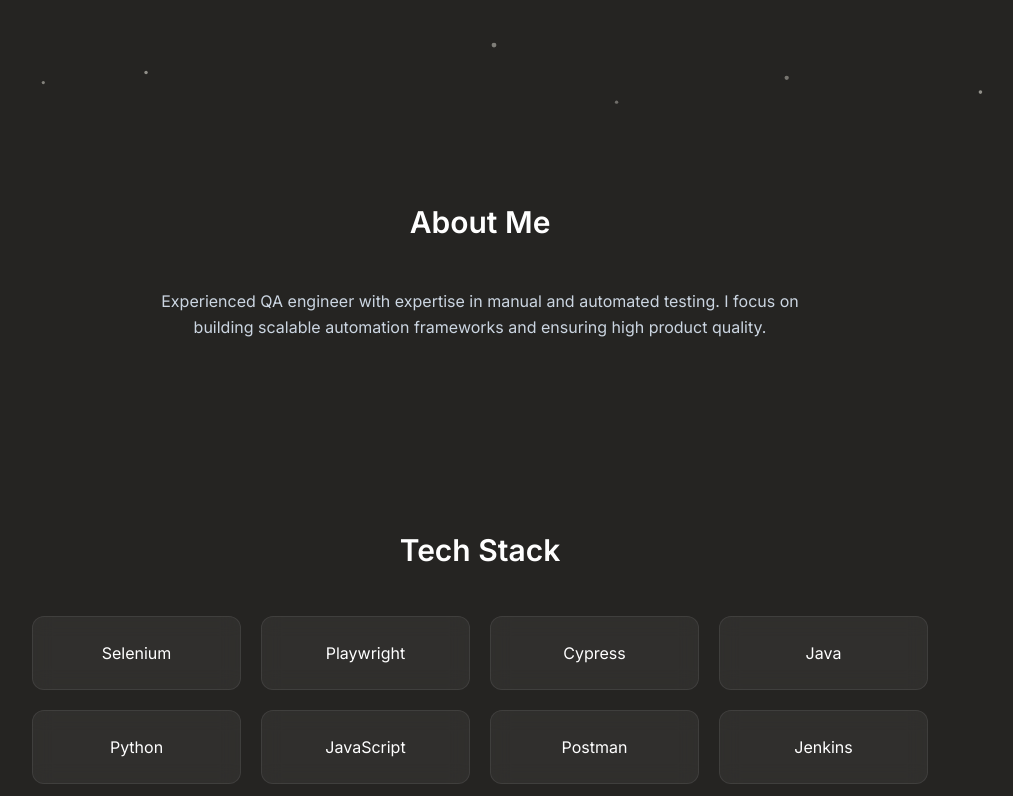
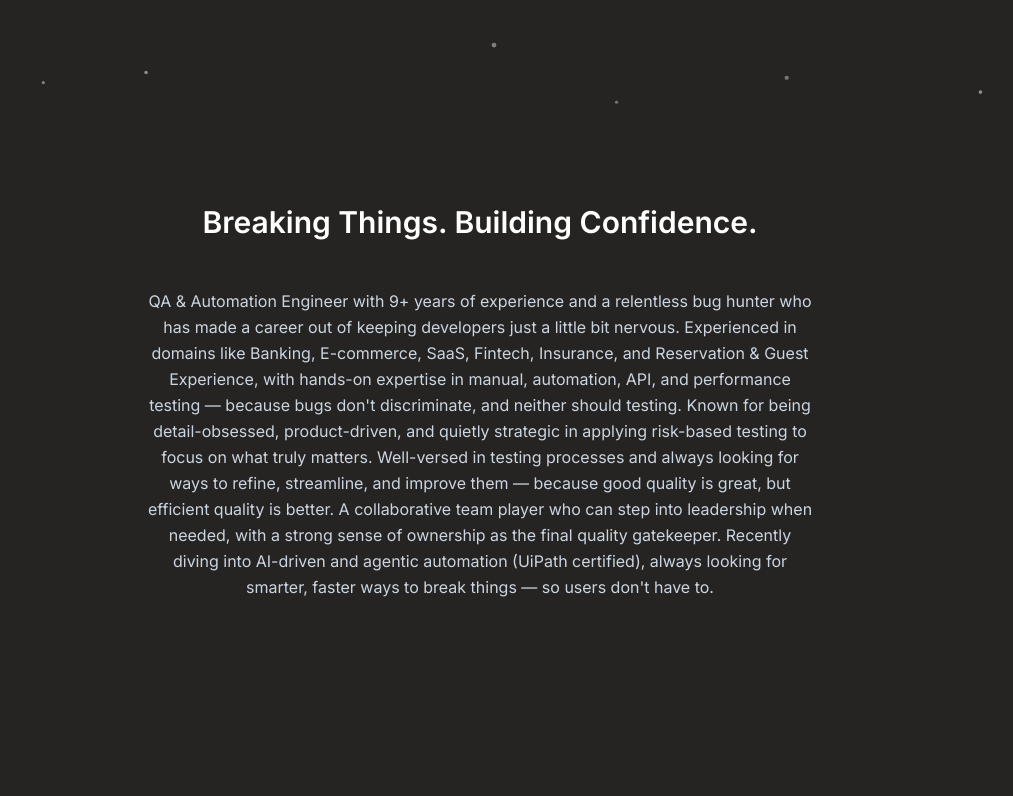
Before and after one commit to ShaheeruAhmed/portfolio, a React (Vite) app: page / in a window 1280 px wide. Shown: the part 692-1488 px from the top of the page, without its empty margins (160-1173 px from the left). Built offline with nearby package versions, Linux system fonts and the light colour scheme.

Commit message:
about-updated

```diff
--- a/src/components/About.jsx
+++ b/src/components/About.jsx
@@ -1,9 +1,9 @@
-import { useRef } from 'react'
-import { motion, useInView } from 'framer-motion'
+import { useRef } from "react";
+import { motion, useInView } from "framer-motion";
 
 export default function About() {
-  const ref = useRef(null)
-  const inView = useInView(ref, { once: true, amount: 0.2 })
+  const ref = useRef(null);
+  const inView = useInView(ref, { once: true, amount: 0.2 });
 
   return (
     <motion.section
@@ -20,7 +20,7 @@ export default function About() {
         animate={inView ? { opacity: 1 } : {}}
         transition={{ delay: 0.1 }}
       >
-        About Me
+        Breaking Things. Building Confidence.
       </motion.h2>
       <motion.p
         className="max-w-2xl mx-auto text-slate-300 text-center leading-relaxed"
@@ -28,10 +28,22 @@ export default function About() {
         animate={inView ? { opacity: 1 } : {}}
         transition={{ delay: 0.2 }}
       >
-        Experienced QA engineer with expertise in manual and automated testing.
-        I focus on building scalable automation frameworks and ensuring high
-        product quality.
+        QA & Automation Engineer with 9+ years of experience and a relentless
+        bug hunter who has made a career out of keeping developers just a little
+        bit nervous. Experienced in domains like Banking, E-commerce, SaaS,
+        Fintech, Insurance, and Reservation & Guest Experience, with hands-on
+        expertise in manual, automation, API, and performance testing — because
+        bugs don't discriminate, and neither should testing. Known for being
+        detail-obsessed, product-driven, and quietly strategic in applying
+        risk-based testing to focus on what truly matters. Well-versed in
+        testing processes and always looking for ways to refine, streamline, and
+        improve them — because good quality is great, but efficient quality is
+        better. A collaborative team player who can step into leadership when
+        needed, with a strong sense of ownership as the final quality
+        gatekeeper. Recently diving into AI-driven and agentic automation
+        (UiPath certified), always looking for smarter, faster ways to break
+        things — so users don't have to.
       </motion.p>
     </motion.section>
-  )
+  );
 }
```
